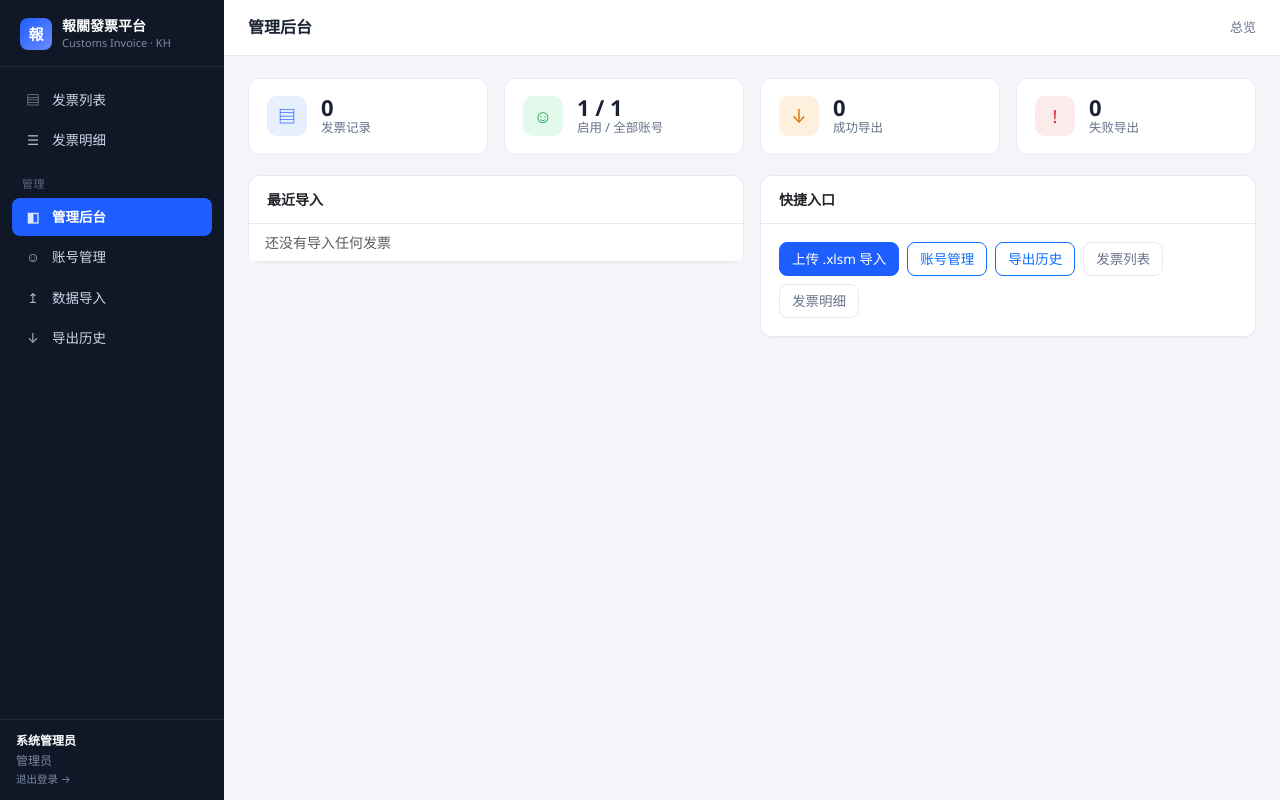
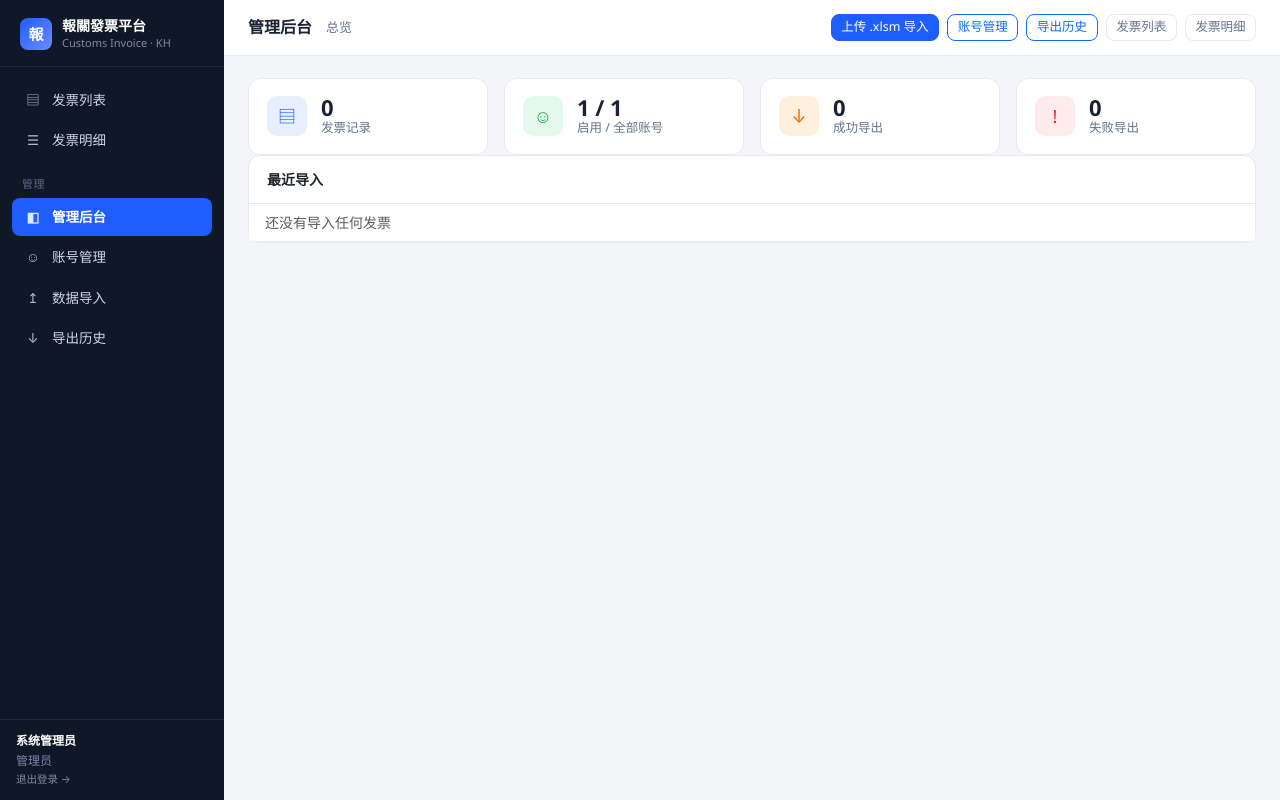
Before and after one commit to yoki741/Customs-Invoice-Digital-Platform, a FastAPI app: page /admin in a window 1280 px wide. Run offline with FastAPI, Linux system fonts and the light colour scheme; the visitor is signed in with stand-in values (Sample User, id 1); some libraries are stand-ins or nearby versions.

Commit message:
[2026-10-14][STYLE] 管理后台快捷入口移至顶栏
- base.html 顶栏新增 topbar_actions 插槽
- admin_home.html 快捷入口按钮移入顶栏，移除独立卡片，最近导入占满整行
- topbar 按钮缩小，窄屏允许换行

```diff
--- a/webapp/static/css/app.css
+++ b/webapp/static/css/app.css
@@ -85,6 +85,8 @@ a:hover { text-decoration: underline; }
 }
 .topbar h1 { font-size: 16px; margin: 0; font-weight: 600; }
 .topbar .crumb { color: var(--muted); font-size: 13px; }
+.topbar .btn { padding: .2rem .6rem; font-size: 12.5px; }
+@media (max-width: 1200px) { .topbar { height: auto; padding: 8px 16px; flex-wrap: wrap; } }
 .nav-toggle {
   display: none; background: none; border: 1px solid var(--border);
   border-radius: 8px; width: 34px; height: 34px; cursor: pointer; font-size: 16px;
--- a/webapp/templates/admin_home.html
+++ b/webapp/templates/admin_home.html
@@ -2,6 +2,13 @@
 {% block title %}管理后台 - 報關發票數字化管理平台{% endblock %}
 {% block heading %}管理后台{% endblock %}
 {% block crumb %}总览{% endblock %}
+{% block topbar_actions %}
+<a class="btn btn-sm btn-primary" href="/admin/upload">上传 .xlsm 导入</a>
+<a class="btn btn-sm btn-outline-primary" href="/admin/users">账号管理</a>
+<a class="btn btn-sm btn-outline-primary" href="/admin/exports">导出历史</a>
+<a class="btn btn-sm btn-outline-secondary" href="/invoices">发票列表</a>
+<a class="btn btn-sm btn-outline-secondary" href="/details">发票明细</a>
+{% endblock %}
 {% block content %}
 
 {% if flash %}
@@ -38,8 +45,6 @@
   </div>
 </div>
 
-<div class="row g-3 mt-1">
-  <div class="col-12 col-lg-6">
 <div class="card">
   <div class="card-header">最近导入</div>
   <div class="list-group list-group-flush">
@@ -59,18 +64,4 @@
     {% endfor %}
   </div>
 </div>
-  </div>
-  <div class="col-12 col-lg-6">
-    <div class="card">
-      <div class="card-header">快捷入口</div>
-      <div class="card-body d-flex flex-wrap gap-2">
-        <a class="btn btn-primary" href="/admin/upload">上传 .xlsm 导入</a>
-        <a class="btn btn-outline-primary" href="/admin/users">账号管理</a>
-        <a class="btn btn-outline-primary" href="/admin/exports">导出历史</a>
-        <a class="btn btn-outline-secondary" href="/invoices">发票列表</a>
-        <a class="btn btn-outline-secondary" href="/details">发票明细</a>
-      </div>
-    </div>
-  </div>
-</div>
 {% endblock %}
--- a/webapp/templates/base.html
+++ b/webapp/templates/base.html
@@ -57,7 +57,8 @@
   <header class="topbar no-print">
     <button class="nav-toggle" onclick="document.getElementById('sidebar').classList.toggle('open')">☰</button>
     <h1>{% block heading %}{% endblock %}</h1>
-    <span class="crumb ms-auto">{% block crumb %}{% endblock %}</span>
+    <span class="crumb">{% block crumb %}{% endblock %}</span>
+    <span class="ms-auto d-flex align-items-center gap-2">{% block topbar_actions %}{% endblock %}</span>
   </header>
 
   <main class="content">
```
Lines whose indentation alone changed are shown as unchanged.
